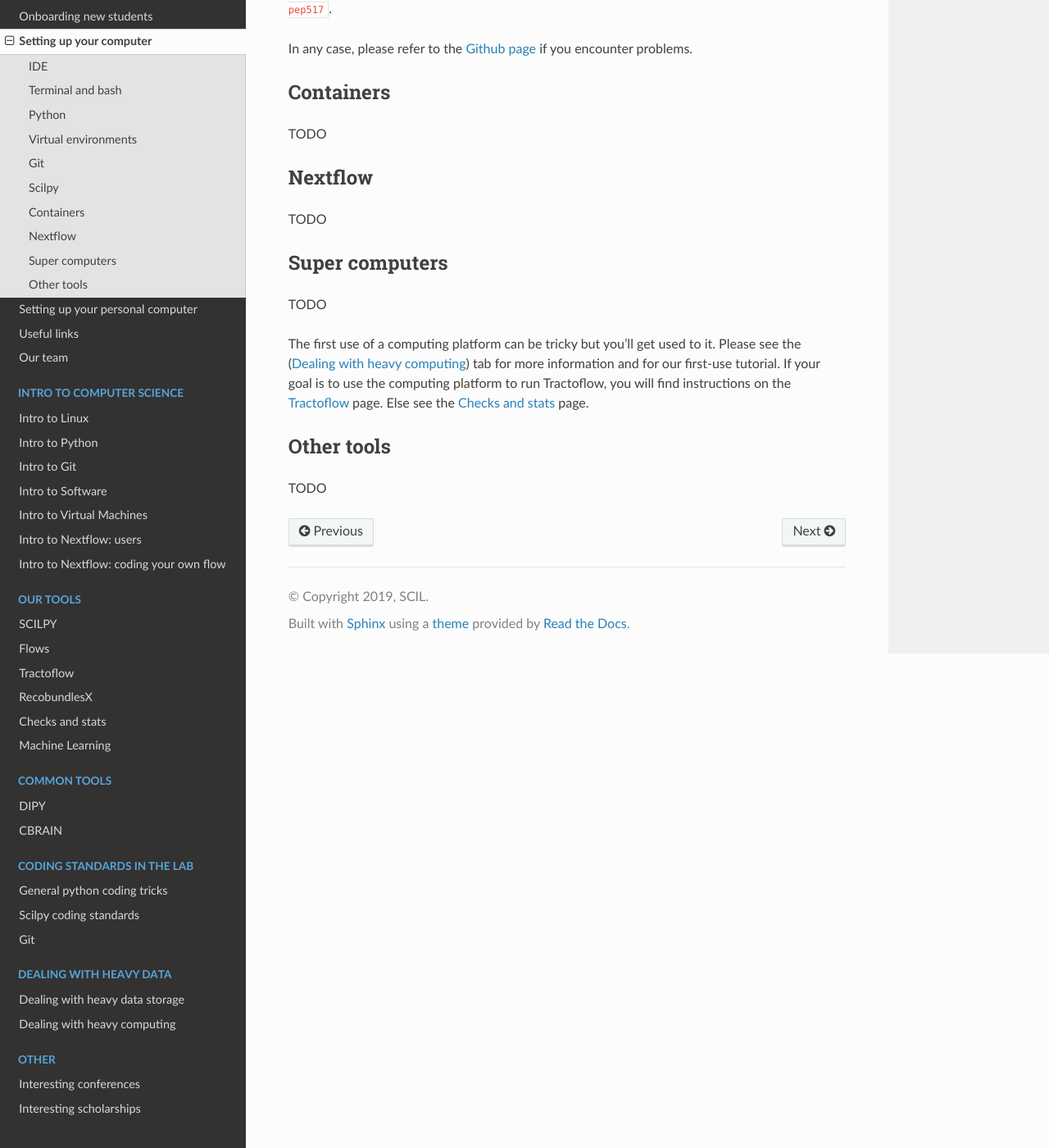
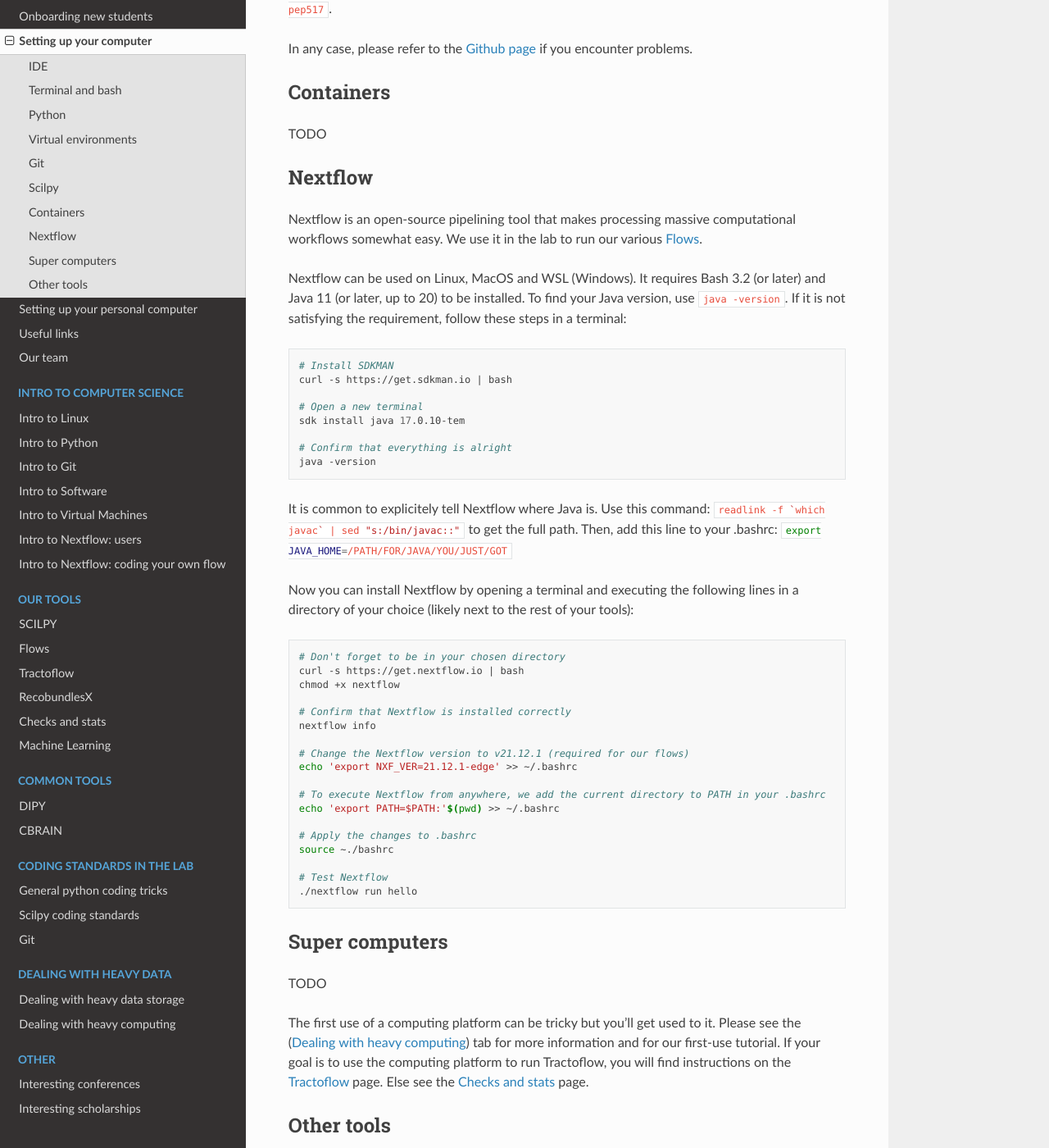
Before and after one commit to scilus/scil-documentation, a Sphinx documentation site: the page built from source/arriving/setup_computer.rst, in a window 1280 px wide and 1400 px high, scrolled down 3751 px. Shown: the whole window at 82% size. Built offline with Sphinx 7.4.7 and the Read the Docs theme 2.0.0, drawn with Linux system fonts in a browser that asks for light colours.

Commit message:
Adding Nextflow install

```diff
--- a/source/arriving/setup_computer.rst
+++ b/source/arriving/setup_computer.rst
@@ -155,7 +155,46 @@ TODO
 Nextflow
 """"""""
 
-TODO
+Nextflow is an open-source pipelining tool that makes processing massive computational workflows somewhat easy. We use it in the lab to run our various :ref:`ref_flow`.
+
+Nextflow can be used on Linux, MacOS and WSL (Windows). It requires Bash 3.2 (or later) and Java 11 (or later, up to 20) to be installed. To find your Java version, use :bash:`java -version`. If it is not satisfying the requirement, follow these steps in a terminal:
+
+.. code-block:: bash
+
+    # Install SDKMAN
+    curl -s https://get.sdkman.io | bash
+
+    # Open a new terminal
+    sdk install java 17.0.10-tem
+
+    # Confirm that everything is alright
+    java -version
+
+
+It is common to explicitely tell Nextflow where Java is. Use this command: :bash:`readlink -f \`which javac\` | sed "s:/bin/javac::"` to get the full path. Then, add this line to your .bashrc: :bash:`export JAVA_HOME=/PATH/FOR/JAVA/YOU/JUST/GOT`
+
+Now you can install Nextflow by opening a terminal and executing the following lines in a directory of your choice (likely next to the rest of your tools):
+
+.. code-block:: bash
+
+    # Don't forget to be in your chosen directory
+    curl -s https://get.nextflow.io | bash
+    chmod +x nextflow
+
+    # Confirm that Nextflow is installed correctly
+    nextflow info
+
+    # Change the Nextflow version to v21.12.1 (required for our flows)
+    echo 'export NXF_VER=21.12.1-edge' >> ~/.bashrc
+
+    # To execute Nextflow from anywhere, we add the current directory to PATH in your .bashrc
+    echo 'export PATH=$PATH:'$(pwd) >> ~/.bashrc
+
+    # Apply the changes to .bashrc
+    source ~./bashrc
+
+    # Test Nextflow
+    ./nextflow run hello
 
 Super computers
 """""""""""""""
```
